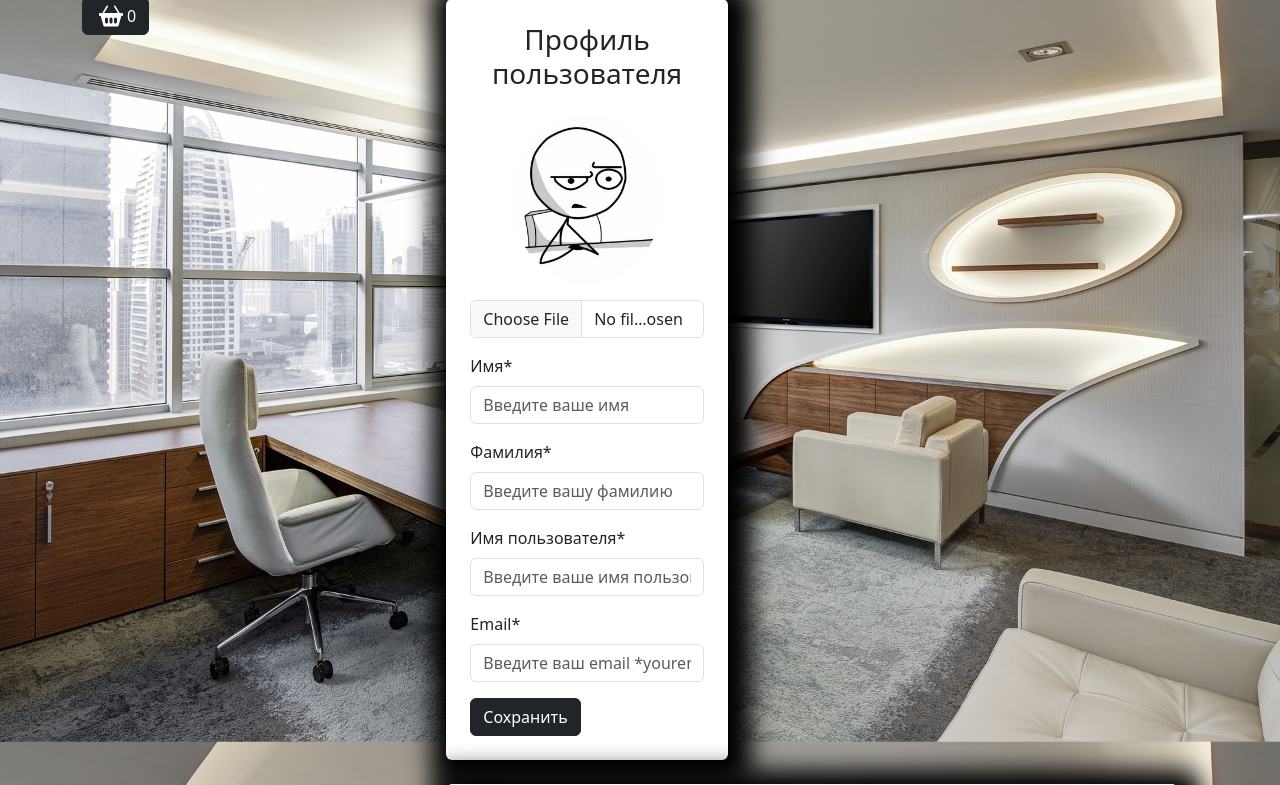
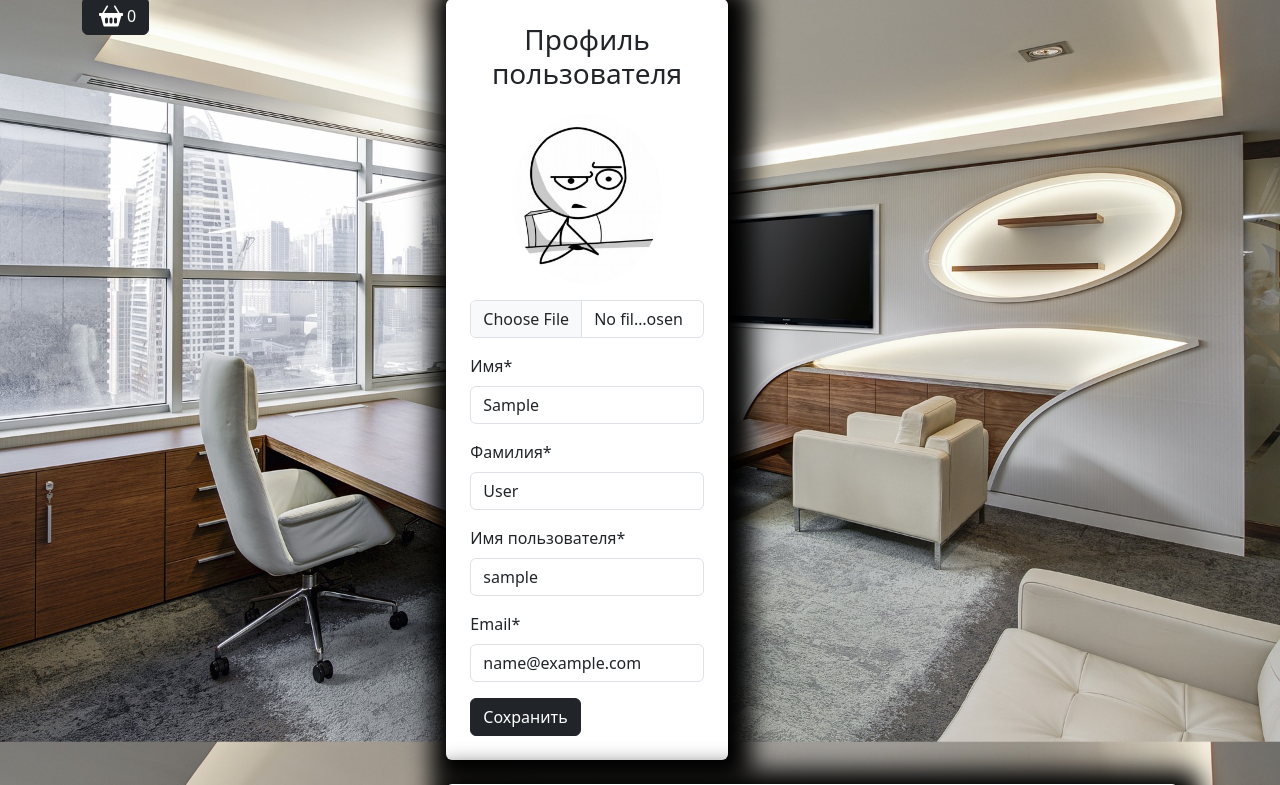
Before and after one commit to tEmpOoo603/DjangoTest, a Django app: page /user/profile/ in a window 1280 px wide. Shown: the part 113-898 px from the top of the page. Run offline with Django 4.2, Linux system fonts and the light colour scheme; the visitor is signed in with stand-in values (Sample User, id 1); data comes from the database, SQL or seed files in the repository; some libraries are stand-ins or nearby versions.

Commit message:
Create new form for profile display, create controller to work with profile displaying, update profile template, fixing id in registration template

```diff
--- a/app/users/forms.py
+++ b/app/users/forms.py
@@ -1,4 +1,5 @@
-from django.contrib.auth.forms import AuthenticationForm, UserCreationForm
+from django.contrib.auth.forms import AuthenticationForm, UserCreationForm, UserChangeForm
+from django import forms
 
 from users.models import User
 
@@ -6,7 +7,11 @@ from users.models import User
 class UserLoginForm(AuthenticationForm):
     class Meta:
         model = User
-        fields = ['username', 'password']
+        fields = ['username',
+                  'password'
+                  ]
+
+
 class UserRegistrationForm(UserCreationForm):
     class Meta:
         model = User
@@ -18,3 +23,16 @@ class UserRegistrationForm(UserCreationForm):
             'password1',
             'password2',
         ]
+
+
+class ProfileForm(UserChangeForm):
+
+    class Meta:
+        model = User
+        fields = [
+            'first_name',
+            'last_name',
+            'username',
+            'email',
+            'image',
+        ]
--- a/app/users/templates/users/profile.html
+++ b/app/users/templates/users/profile.html
@@ -16,35 +16,76 @@
                                 <div class="col-md-5">
                                     <div class=" bg-white p-4 mb-4 mx-2 rounded custom-shadow">
                                         <h3 class="text-center mb-4">Профиль пользователя</h3>
-                                        <form>
+                                        <form action="{% url "user:profile" %}" method="post">
+                                        {% csrf_token %}
                                             <div class="row">
                                                 <div class="col-md-12 mb-3 text-center">
                                                     <img src="{% static "/deps/images/baseavatar.jpg" %}"
                                                         alt="Аватар пользователя" class="img-fluid rounded-circle"
                                                         style="max-width: 150px;">
-                                                    <input type="file" class="form-control mt-3" id="avatar"
-                                                        accept="image/*">
+                                                    <input type="file"
+                                                           class="form-control mt-3"
+                                                           id="id_image"
+                                                           accept="image/*"
+                                                           name="image"
+                                                    >
+
                                                 </div>
                                                 <div class="col-md-12 mb-3">
-                                                    <label for="firstName" class="form-label">Имя*</label>
-                                                    <input type="text" class="form-control" id="firstName"
-                                                        placeholder="Введите ваше имя" value="" required>
+                                                    <label for="id_first_name" class="form-label">Имя*</label>
+                                                    <input type="text"
+                                                           class="form-control"
+                                                           id="id_first_name"
+                                                           placeholder="Введите ваше имя"
+                                                           value="{{ form.first_name.value }}"
+                                                           required
+                                                           name="first_name"
+                                                    >
+                                                    {% if form.first_name.errors %}
+                                                        <div class='alert alert-danger alert-dismissible fade show'>{{ form.first_name.errors }}</div>
+                                                    {% endif %}
                                                 </div>
                                                 <div class="col-md-12 mb-3">
-                                                    <label for="lastName" class="form-label">Фамилия*</label>
-                                                    <input type="text" class="form-control" id="lastName"
-                                                        placeholder="Введите вашу фамилию" value="" required>
+                                                    <label for="id_last_name" class="form-label">Фамилия*</label>
+                                                    <input type="text"
+                                                           class="form-control"
+                                                           id="id_last_name"
+                                                           placeholder="Введите вашу фамилию"
+                                                           value="{{ form.last_name.value }}"
+                                                           required
+                                                           name="last_name"
+                                                    >
+                                                    {% if form.last_name.errors %}
+                                                        <div class='alert alert-danger alert-dismissible fade show'>{{ form.last_name.errors }}</div>
+                                                    {% endif %}
                                                 </div>
                                                 <div class="col-md-12 mb-3">
-                                                    <label for="username" class="form-label">Имя пользователя*</label>
-                                                    <input type="text" class="form-control" id="username"
-                                                        placeholder="Введите ваше имя пользователя" value="" required>
+                                                    <label for="id_username" class="form-label">Имя пользователя*</label>
+                                                    <input type="text"
+                                                           class="form-control"
+                                                           id="id_username"
+                                                           placeholder="Введите ваше имя пользователя"
+                                                           value="{{ form.username.value }}"
+                                                           required
+                                                           name="username"
+                                                    >
+                                                    {% if form.username.errors %}
+                                                        <div class='alert alert-danger alert-dismissible fade show'>{{ form.username.errors }}</div>
+                                                    {% endif %}
                                                 </div>
                                                 <div class="col-md-12 mb-3">
-                                                    <label for="email" class="form-label">Email*</label>
-                                                    <input type="email" class="form-control" id="email"
-                                                        placeholder="Введите ваш email *youremail@example.com" value=""
-                                                        required>
+                                                    <label for="id_email" class="form-label">Email*</label>
+                                                    <input type="email"
+                                                           class="form-control"
+                                                           id="id_email"
+                                                           placeholder="Введите ваш email *youremail@example.com"
+                                                           value="{{ form.email.value }}"
+                                                           required
+                                                           name="email"
+                                                    >
+                                                    {% if form.email.errors %}
+                                                        <div class='alert alert-danger alert-dismissible fade show'>{{ form.email.errors }}</div>
+                                                    {% endif %}
                                                 </div>
                                             </div>
                                             <button type="submit" class="btn btn-dark">Сохранить</button>
--- a/app/users/views.py
+++ b/app/users/views.py
@@ -3,7 +3,7 @@ from django.http import HttpResponseRedirect
 from django.shortcuts import render
 from django.urls import reverse
 
-from users.forms import UserLoginForm, UserRegistrationForm
+from users.forms import UserLoginForm, UserRegistrationForm, ProfileForm
 
 
 def login(request):
@@ -43,7 +43,15 @@ def registration(request):
 
 
 def profile(request):
+    if request.method == 'POST':
+        form = ProfileForm(data=request.POST, instance=request.user, files=request.FILES)
+        if form.is_valid():
+            form.save()
+            return HttpResponseRedirect(reverse('user:profile'))
+    else:
+        form = ProfileForm(instance=request.user)
     context = {
+        'form':form,
         'title': 'Страница профиля'
     }
     return render(request, 'users/profile.html', context=context)
```
Also changed, not shown: app/users/templates/users/registration.html (+4 -4 lines).
